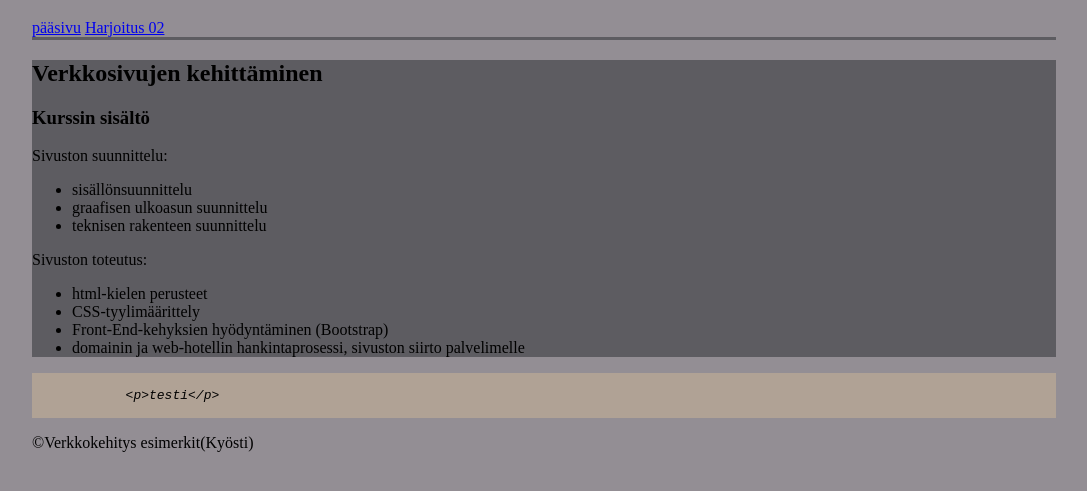
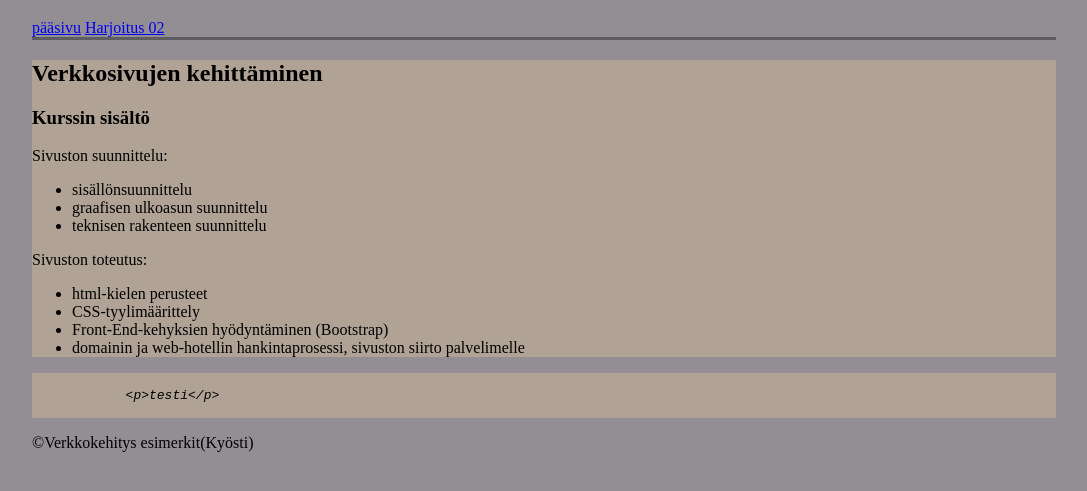
Before and after one commit to kyostim/kyostim.github.io, a plain HTML site: page index.html in a window 1280 px wide. Shown: the part 59-550 px from the top of the page, without its empty margins (96-1183 px from the left). Drawn offline with Linux system fonts and the light colour scheme.

Commit message:
Update styles.css

```diff
--- a/styles.css
+++ b/styles.css
@@ -18,7 +18,7 @@ nav {
 }
 
 section {
-    background-color: #5D5C61;
+    background-color: #B0A295;
 }
 
 xmp {
```
